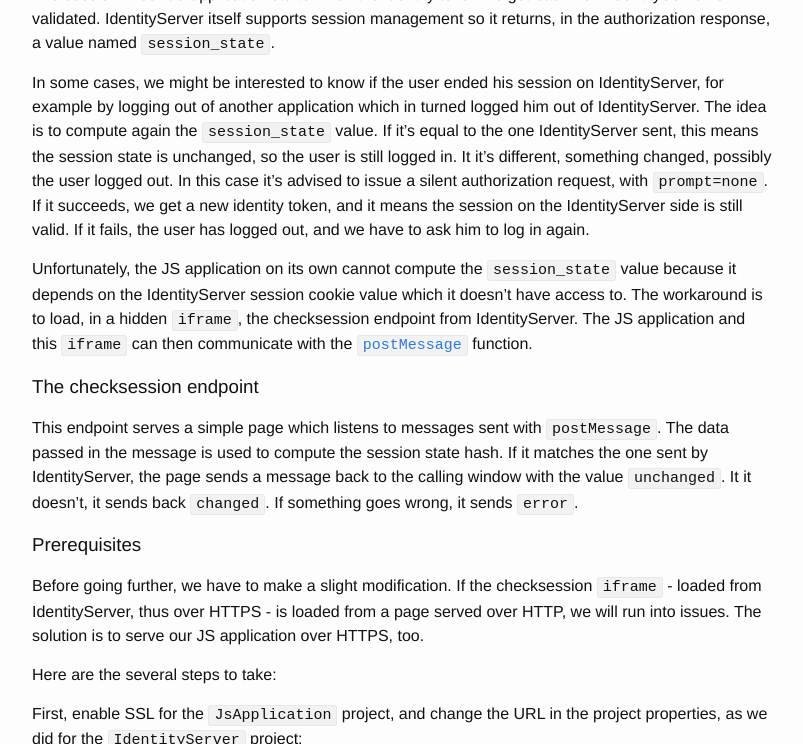
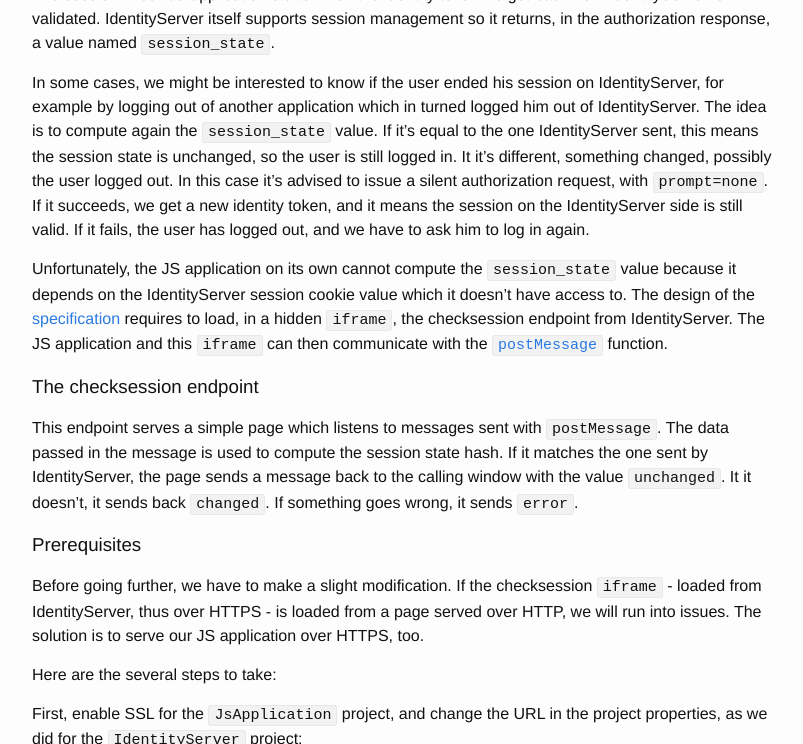
Before and after one commit to IdentityServer/Documentation, a Jekyll site: the page built from docsv2/overview/jsGettingStarted.md, in a window 1280 px wide and 900 px high, scrolled down 24663 px, cut to the strip 0-744 px from the top of the window. Shown: the whole strip, without its empty margins (238-1041 px from the left). Built offline with Jekyll 4.4.1, drawn with Linux system fonts in a browser that asks for light colours; Markdown is read by kramdown in place of the engine named in the settings.

Commit message:
Rewording

```diff
--- a/docsv2/overview/jsGettingStarted.md
+++ b/docsv2/overview/jsGettingStarted.md
@@ -916,7 +916,7 @@
 The idea is to compute again the `session_state` value. If it's equal to the one IdentityServer sent, this means the session state is unchanged, so the user is still logged in. It it's different, something changed, possibly the user logged out. In this case it's advised to issue a silent authorization request, with `prompt=none`. If it succeeds, we get a new identity token, and it means the session on the IdentityServer side is still valid. If it fails, the user has logged out, and we have to ask him to log in again.
 
 Unfortunately, the JS application on its own cannot compute the `session_state` value because it depends on the IdentityServer session cookie value which it doesn't have access to.
-The workaround is to load, in a hidden `iframe`, the checksession endpoint from IdentityServer. The JS application and this `iframe` can then communicate with the [`postMessage`](https://developer.mozilla.org/en-US/docs/Web/API/Window/postMessage) function.
+The design of the [specification](https://openid.net/specs/openid-connect-session-1_0.html) requires to load, in a hidden `iframe`, the checksession endpoint from IdentityServer. The JS application and this `iframe` can then communicate with the [`postMessage`](https://developer.mozilla.org/en-US/docs/Web/API/Window/postMessage) function.
 
 ### The checksession endpoint
 
```
